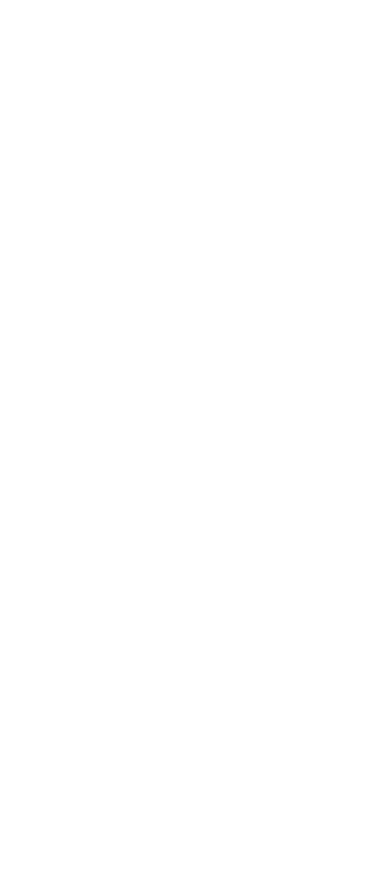
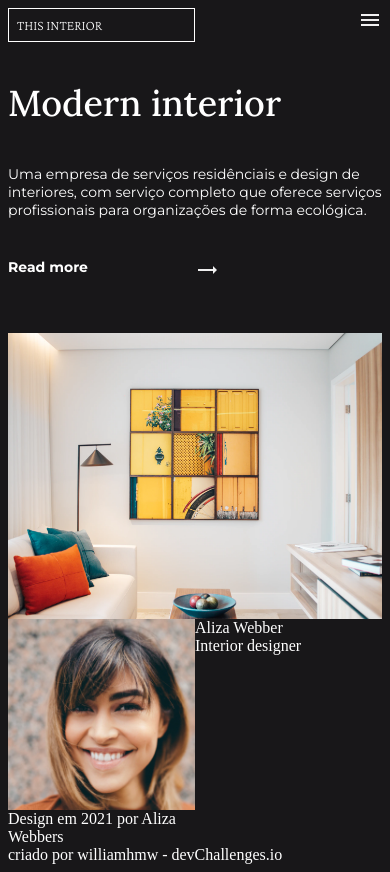
Before and after one commit to williamhmw/interior-consultant, a plain HTML site: page index.html in a window 390 px wide. Before the commit the page ends 844 px from the top, so only its background shows below. Drawn offline with nearby package versions, Linux system fonts and the light colour scheme.

Commit message:
Adição de estrutura no HTML e estilização da page com CSS (mobile-first)

```diff
--- a/index.html
+++ b/index.html
@@ -1,22 +1,51 @@
 <!DOCTYPE html>
 <html lang="en">
+
 <head>
     <meta charset="UTF-8">
     <meta http-equiv="X-UA-Compatible" content="IE=edge">
     <meta name="viewport" content="width=device-width, initial-scale=1.0">
+    <!--    Icones Google fonts     -->
+    <link href="https://fonts.googleapis.com/icon?family=Material+Icons"
+      rel="stylesheet">
+    <!--    Google fonts     -->
+    <link rel="preconnect" href="https://fonts.googleapis.com">
+<link rel="preconnect" href="https://fonts.gstatic.com" crossorigin>
+<link href="https://fonts.googleapis.com/css2?family=Crimson+Pro:wght@200&family=Lora:wght@500;700&family=Montserrat:wght@400;500;700&display=swap" rel="stylesheet">
+
+    <link rel="stylesheet" href="./style.css">
     <title>Interior Consultant</title>
 </head>
+
 <body>
-   <header>
+    <header>
         <nav>
-
+            <div class="title-logo">This interior</div>
+            <div class="button-menu">
+                <span class="material-icons md-light">menu</span>
+            </div>
         </nav>
-   </header>
-   <main>
-
-   </main>
-   <footer>
-
-   </footer>
+    </header>
+    <main>
+        <div class="content">
+            <div class="text-content">
+                <div class="title-text-content">Modern interior</div>
+                <p>Uma empresa de serviços residênciais e design de interiores, com serviço completo que oferece serviços profissionais para organizações de forma ecológica.</p>
+                <p class="read-more">Read more<span class="material-icons md-light">trending_flat</span></p>
+            </div>
+            <div class="img-content">
+                <figure class="img-main"><img src="./img/photo1.png" alt="Sala de TV decorada"></figure>
+                <div class="post-author">
+                    <figure><img src="./img/photo2.png" alt="Avatar do autor"></figure>
+                    <div class="description-author">
+                        <div class="name-author">Aliza Webber</div>
+                        <div class="subtitle-author">Interior designer</div>
+                    </div>
+                    <div class="title-post-author">Design em 2021 por Aliza Webbers</div>
+                </div>
+            </div>
+        </div>
+    </main>
+    <footer>criado por williamhmw - devChallenges.io</footer>
 </body>
 </html>
--- a/style.css
+++ b/style.css
@@ -0,0 +1,99 @@
+:root {
+    font-size: 16px;
+    margin: 0;
+    box-sizing: border-box;
+}
+
+/*
+font-family: 'Crimson Pro', serif;
+font-family: 'Lora', serif;
+font-family: 'Montserrat', sans-serif;
+*/
+
+html{
+    --black: #181719;
+    --white:#fff;
+    --gray:#A9A9A9;
+    --gray-ligth:#F2F2F2;
+}
+
+body{
+    background-color: var(--black);
+    color: var(--white);
+}
+
+/*  Navbar  */
+nav{
+    display: grid;
+    grid-template-columns: 1fr 1fr;
+}
+
+.title-logo{
+    border: 1px solid;
+    text-transform: uppercase;
+    font-size: 0.875rem;
+    font-family: 'Crimson Pro', serif;
+    font-weight: 200;
+    padding: 0.5rem 0.5rem 0.5rem 0.5rem;
+}
+
+.button-menu{
+    justify-self: end;
+}
+.material-icons.md-light {
+    color: var(--gray-ligth);
+}
+
+
+/*  Content  */
+.content{
+    display: grid;
+}
+
+.title-text-content{
+    font-size: 2.25rem;
+    padding-top: 2.375rem;
+    font-family: 'Lora', serif;
+    font-weight: 500;
+}
+
+p{
+    font-size: 0.875rem;
+    padding-top: 1.5625rem;
+    font-family: 'Montserrat', sans-serif;
+    font-weight: 400;
+}
+
+.read-more{
+    font-family: 'Montserrat', sans-serif;
+    font-weight: 700;
+    display: grid;
+    grid-template-columns: 1fr 1fr;
+}
+
+/************  Post  *************/
+
+/*  Image post  */
+
+.img-content{
+    display: grid;
+}
+img{
+    width: 100%;
+    height: 100%;
+}
+
+.img-main{
+    margin-top: 2.3125rem;
+}
+figure{
+    margin:0;
+}
+
+/*  Post author  */
+
+.post-author{
+    display: grid;
+    grid-template-columns: 1fr 1fr;
+
+}
```
